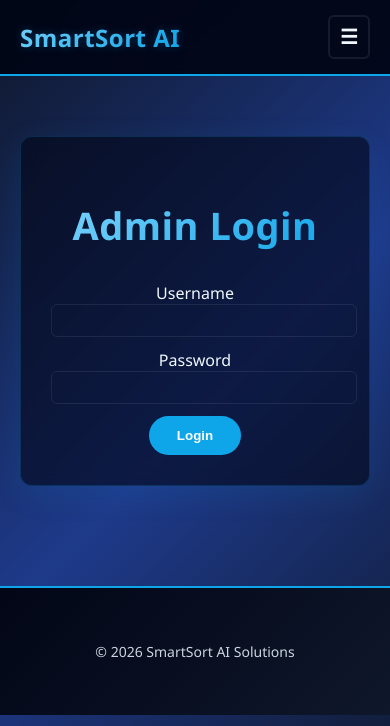
After one commit to jmpeters002-coder/https-smartsortaisolutions, a Flask app: page /admin/login in a window 390 px wide. The commit adds this page. Shown: the top 726 px of the page. Run offline with Flask 3, Linux system fonts and the light colour scheme.

Commit message:
Protect admin routes with basic auth/session and add responsive mobile nav

```diff
--- a/app.py
+++ b/app.py
@@ -1,4 +1,4 @@
-from flask import Flask, render_template, jsonify, request, redirect
+from flask import Flask, render_template, jsonify, request, redirect, session, Response, url_for
 from models import db, Product, Order, UserAccess
 import os
 import requests
@@ -9,6 +9,7 @@ from flask_mail import Mail, Message
 import logging
 from logging.handlers import RotatingFileHandler
 import secrets
+from functools import wraps
 
 load_dotenv()
 
@@ -54,6 +55,58 @@ app.config['MAIL_PASSWORD'] = os.getenv("MAIL_PASSWORD")
 app.config['MAIL_DEFAULT_SENDER'] = os.getenv("MAIL_DEFAULT_SENDER", "support@smartsort.ai")
 
 mail = Mail(app)
+
+# --- Admin authentication helpers ---
+def _check_admin_credentials(username, password):
+    """Compare provided credentials with environment settings."""
+    admin_user = os.getenv('ADMIN_USERNAME')
+    admin_pass = os.getenv('ADMIN_PASSWORD')
+    if not admin_user or not admin_pass:
+        return False
+    return hmac.compare_digest(username or "", admin_user) and hmac.compare_digest(password or "", admin_pass)
+
+def check_admin_auth():
+    """Return True if the request has admin access via session or HTTP Basic auth."""
+    # Session-based login
+    if session.get('is_admin'):
+        return True
+
+    # HTTP Basic auth
+    auth = request.authorization
+    if auth and _check_admin_credentials(auth.username, auth.password):
+        return True
+
+    return False
+
+def admin_required(func):
+    @wraps(func)
+    def wrapper(*args, **kwargs):
+        if check_admin_auth():
+            return func(*args, **kwargs)
+        # challenge for basic auth
+        return Response('Authentication required', 401, {'WWW-Authenticate': 'Basic realm="Login Required"'})
+    return wrapper
+
+
+@app.route('/admin/login', methods=['GET', 'POST'])
+def admin_login():
+    """Simple admin login form that sets a session flag when correct."""
+    if request.method == 'POST':
+        username = request.form.get('username')
+        password = request.form.get('password')
+        if _check_admin_credentials(username, password):
+            session['is_admin'] = True
+            return redirect(url_for('admin_dashboard'))
+        return render_template('admin_login.html', error='Invalid credentials'), 401
+
+    return render_template('admin_login.html')
+
+
+@app.route('/admin/logout')
+def admin_logout():
+    session.pop('is_admin', None)
+    return redirect(url_for('home'))
+
 
 # PHASE 5 — LOGGING CONFIGURATION
 # Setup rotating file logger for production
@@ -491,6 +544,7 @@ def my_access(email):
 # PHASE 3 — ADMIN DASHBOARD
 
 @app.route("/admin/dashboard")
+@admin_required
 def admin_dashboard():
     """
     Admin console for managing orders, revenue, and fulfillment.
@@ -553,7 +607,10 @@ def admin_dashboard():
     )
 
 
+
+
 @app.route("/admin/override/<int:order_id>", methods=["POST"])
+@admin_required
 def admin_override(order_id):
     """
     Manual fulfillment override.
--- a/courses_snapshot.html
+++ b/courses_snapshot.html
@@ -16,7 +16,7 @@
         <li><a href="/courses">Courses</a></li>
         <li><a href="/services">Services</a></li>
         <li><a href="/contact">Contact</a></li>
-        <li><a href="/admin/dashboard" style="color: #fcd34d; font-weight: 700;">🔐 Admin</a></li>
+        <li><a href="/admin/login" style="color: #fcd34d; font-weight: 700;">🔐 Admin Login</a></li>
     </ul>
 </nav>
 
--- a/courses_snapshot2.html
+++ b/courses_snapshot2.html
@@ -16,7 +16,7 @@
         <li><a href="/courses">Courses</a></li>
         <li><a href="/services">Services</a></li>
         <li><a href="/contact">Contact</a></li>
-        <li><a href="/admin/dashboard" style="color: #fcd34d; font-weight: 700;">🔐 Admin</a></li>
+        <li><a href="/admin/login" style="color: #fcd34d; font-weight: 700;">🔐 Admin Login</a></li>
     </ul>
 </nav>
 
--- /dev/null
+++ b/templates/admin_login.html
@@ -0,0 +1,21 @@
+{% extends 'base.html' %}
+
+{% block content %}
+<section style="max-width:480px;margin:60px auto;padding:30px;border-radius:12px;background:rgba(2,6,23,0.6);">
+    <h2>Admin Login</h2>
+    {% if error %}
+        <p style="color:#ffb4b4">{{ error }}</p>
+    {% endif %}
+    <form method="post">
+        <div style="margin-bottom:12px;">
+            <label>Username</label>
+            <input type="text" name="username" required style="width:100%;padding:8px;border-radius:6px;border:1px solid rgba(255,255,255,0.08);background:transparent;color:#fff">
+        </div>
+        <div style="margin-bottom:12px;">
+            <label>Password</label>
+            <input type="password" name="password" required style="width:100%;padding:8px;border-radius:6px;border:1px solid rgba(255,255,255,0.08);background:transparent;color:#fff">
+        </div>
+        <button type="submit">Login</button>
+    </form>
+</section>
+{% endblock %}
--- a/templates/base.html
+++ b/templates/base.html
@@ -1,9 +1,11 @@
 <!DOCTYPE html>
 <html>
 <head>
+    <meta name="viewport" content="width=device-width, initial-scale=1">
     <title>SmartSort AI Solutions</title>
     <link rel="stylesheet"
           href="{{ url_for('static', filename='css/style.css') }}">
+    <script src="{{ url_for('static', filename='js/script.js') }}" defer></script>
 </head>
 
 <body>
@@ -11,12 +13,19 @@
 <nav>
     <h2>SmartSort AI</h2>
 
+    <button class="nav-toggle" aria-label="Toggle navigation">☰</button>
+
     <ul>
         <li><a href="/">Home</a></li>
         <li><a href="/courses">Courses</a></li>
         <li><a href="/services">Services</a></li>
         <li><a href="/contact">Contact</a></li>
-        <li><a href="/admin/dashboard" style="color: #fcd34d; font-weight: 700;">🔐 Admin</a></li>
+        {% if session.get('is_admin') %}
+            <li><a href="/admin/dashboard" style="color: #fcd34d; font-weight: 700;">🔐 Admin</a></li>
+            <li><a href="/admin/logout">Logout</a></li>
+        {% else %}
+            <li><a href="/admin/login" style="color: #fcd34d; font-weight: 700;">Admin Login</a></li>
+        {% endif %}
     </ul>
 </nav>
 
--- a/templates/statics/css/style.css
+++ b/templates/statics/css/style.css
@@ -16,6 +16,16 @@ nav {
     background: rgba(2, 6, 23, 0.95);
     border-bottom: 2px solid #0ea5e9;
     backdrop-filter: blur(10px);
+}
+
+.nav-toggle{
+    display: none;
+    background: transparent;
+    border: 2px solid rgba(255,255,255,0.08);
+    color: #f0f9ff;
+    padding: 8px 10px;
+    border-radius: 6px;
+    font-size: 20px;
 }
 
 nav h2 {
@@ -145,6 +155,17 @@ footer {
 
     nav ul{
         display: none;
+        flex-direction: column;
+        gap: 10px;
+        margin-top: 12px;
+    }
+
+    .nav-toggle{
+        display: block;
+    }
+
+    nav.nav-open ul{
+        display: flex;
     }
 
     nav {
--- a/templates/statics/js/script.js
+++ b/templates/statics/js/script.js
@@ -0,0 +1,9 @@
+document.addEventListener('DOMContentLoaded', function(){
+	const toggle = document.querySelector('.nav-toggle');
+	const nav = document.querySelector('nav');
+	if(toggle && nav){
+		toggle.addEventListener('click', function(){
+			nav.classList.toggle('nav-open');
+		});
+	}
+});
```
